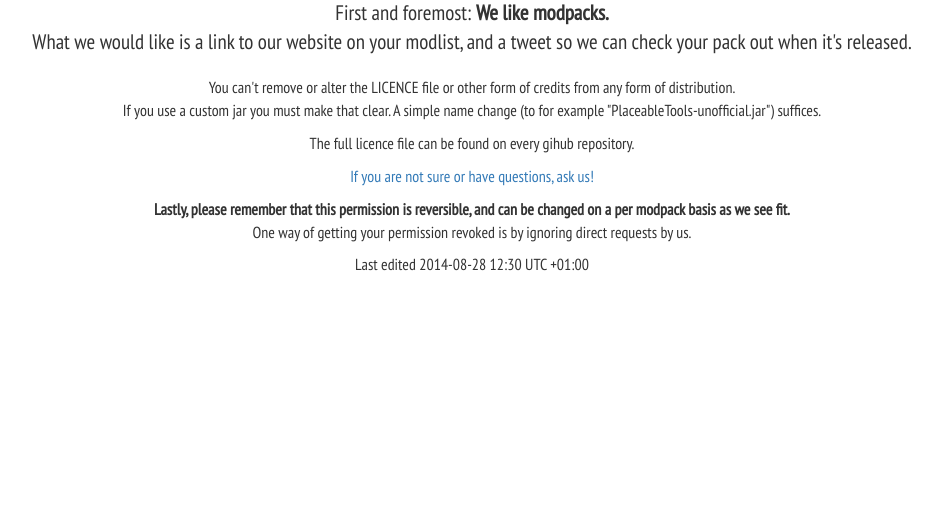
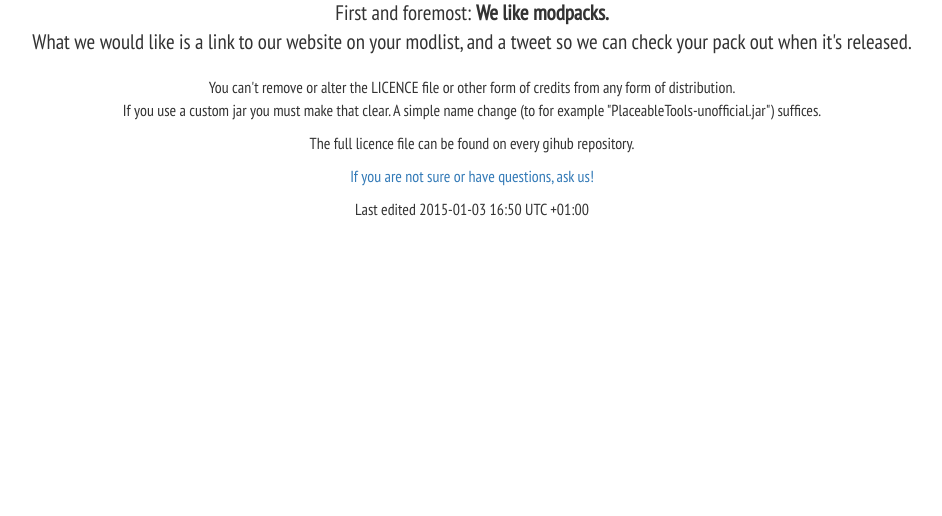
Before and after one commit to DoubleDoorDevelopment/Website, a PHP site: page /index.php?p=modpacks in a window 1280 px wide. Shown: the part 135-651 px from the top of the page, without its empty margins (168-1110 px from the left). Run offline with PHP 8.4, Linux system fonts and the light colour scheme; a stand-in replaces the project's code that opens the database connection; some libraries are stand-ins or nearby versions.

Commit message:
removed that stupid modpack message

```diff
--- a/assets/pages/modpacks.php
+++ b/assets/pages/modpacks.php
@@ -5,6 +5,4 @@ What we would like is a link to our website on your modlist, and a tweet so we c
 If you use a custom jar you must make that clear. A simple name change (to for example "PlaceableTools-unofficial.jar") suffices.<br></p>
 <p>The full licence file can be found on every gihub repository.</p>
 <p><a href="?p=about">If you are not sure or have questions, ask us!</a></p>
-<p><b>Lastly, please remember that this permission is reversible, and can be changed on a per modpack basis as we see fit.</b><br>
-One way of getting your permission revoked is by ignoring direct requests by us.</p>
-<p>Last edited 2014-08-28 12:30 UTC +01:00</p>
+<p>Last edited 2015-01-03 16:50 UTC +01:00</p>
```
